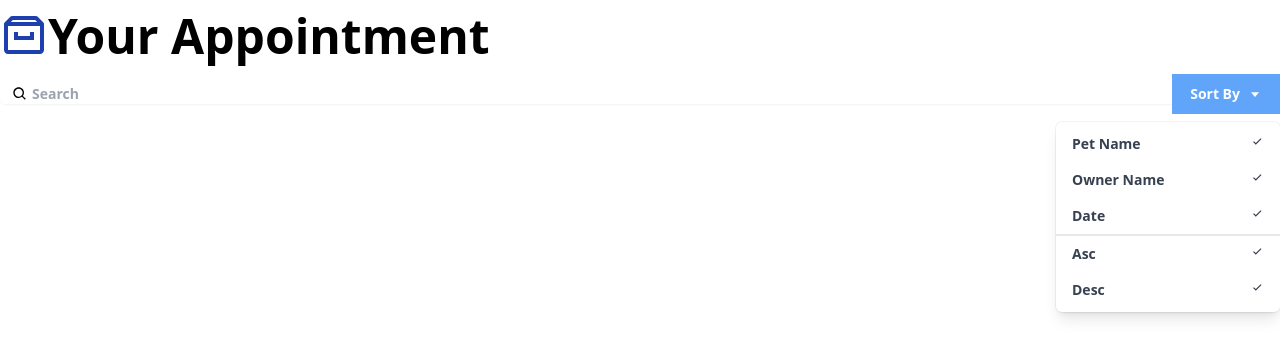
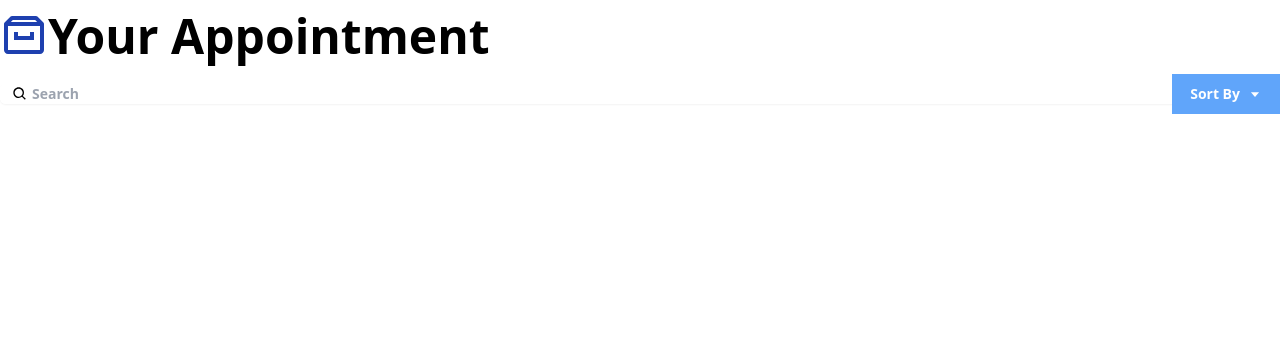
Before and after one commit to HimashaNethmini/react-learning, a React (Create React App) app: page / in a window 1280 px wide. Shown: the top 358 px of the page. Built offline with nearby package versions, Linux system fonts and the light colour scheme.

Commit message:
add a sorting with clickable button

```diff
--- a/src/components/Search.js
+++ b/src/components/Search.js
@@ -1,53 +1,93 @@
-import { BiSearch, BiCaretDown, BiCheck } from "react-icons/bi"
 
-// dropdown function
-const DropDown = () =>{
-return (
+import { useState, useEffect, useRef } from "react";
+import { BiSearch, BiCaretDown, BiCheck } from "react-icons/bi";
+
+// Dropdown function
+const DropDown = ({ selectedOption, onSelectOption }) => {
+  const options = [
+    { label: 'Pet Name', value: 'pet_name' },
+    { label: 'Owner Name', value: 'owner_name' },
+    { label: 'Date', value: 'date' },
+    { label: 'Asc', value: 'asc' },
+    { label: 'Desc', value: 'desc' },
+  ];
+
+  return (
     <div className="origin-top-right absolute right-0 mt-2 w-56
       rounded-md shadow-lg bg-white ring-1 ring-black ring-opacity-5">
       <div className="py-1" role="menu" aria-orientation="vertical" aria-labelledby="options-menu">
-        <div
-          className="px-4 py-2 text-sm text-gray-700 hover:bg-gray-100 hover:text-gray-900 flex justify-between cursor-pointer"
-          role="menuitem">Pet Name <BiCheck /></div>
-        <div
-          className="px-4 py-2 text-sm text-gray-700 hover:bg-gray-100 hover:text-gray-900 flex justify-between cursor-pointer"
-          role="menuitem">Owner Name  <BiCheck /></div>
-        <div
-          className="px-4 py-2 text-sm text-gray-700 hover:bg-gray-100 hover:text-gray-900 flex justify-between cursor-pointer"
-          role="menuitem">Date <BiCheck /></div>
-        <div
-          className="px-4 py-2 text-sm text-gray-700 hover:bg-gray-100 hover:text-gray-900 flex justify-between cursor-pointer border-gray-1 border-t-2"
-          role="menuitem">Asc <BiCheck /></div>
-        <div
-          className="px-4 py-2 text-sm text-gray-700 hover:bg-gray-100 hover:text-gray-900 flex justify-between cursor-pointer"
-          role="menuitem">Desc <BiCheck /></div>
+        {options.map((option) => (
+          <div
+            key={option.value}
+            onClick={() => onSelectOption(option.value)}
+            className="px-4 py-2 text-sm text-gray-700 hover:bg-gray-100 hover:text-gray-900 flex justify-between cursor-pointer"
+            role="menuitem">
+            {option.label}
+            {selectedOption === option.value && <BiCheck />}
+          </div>
+        ))}
       </div>
     </div>
-)
-}
+  );
+};
 
 const Search = () => {
+  const [isDropdownOpen, setIsDropdownOpen] = useState(false);
+  const [selectedOption, setSelectedOption] = useState('pet_name');
+  const dropdownRef = useRef(null);
+
+  // Handle clicking outside the dropdown to close it
+  const handleClickOutside = (event) => {
+    if (dropdownRef.current && !dropdownRef.current.contains(event.target)) {
+      setIsDropdownOpen(false);
+    }
+  };
+
+  useEffect(() => {
+    document.addEventListener("mousedown", handleClickOutside);
+    return () => {
+      document.removeEventListener("mousedown", handleClickOutside);
+    };
+  }, []);
+
+  // Handle dropdown toggle
+  const toggleDropdown = () => {
+    setIsDropdownOpen((prev) => !prev);
+  };
+
+  // Handle option selection
+  const handleSelectOption = (option) => {
+    setSelectedOption(option);
+    setIsDropdownOpen(false);
+  };
+
   return (
-    <div className="py-5">
+    <div className="py-5" ref={dropdownRef}>
       <div className="mt-1 relative rounded-md shadow-sm">
         <div className="absolute inset-y-0 left-0 pl-3 flex items-center pointer-events-none">
           <BiSearch />
           <label htmlFor="query" className="sr-only" />
         </div>
-        <input type="text" name="query" id="query" value=""
+        <input type="text" name="query" id="query"
           className="pl-8 rounded-md focus:ring-indigo-500 focus:border-indigo-500 block w-full sm:text-sm border-gray-300" placeholder="Search" />
         <div className="absolute inset-y-0 right-0 flex items-center">
           <div>
             <button type="button"
-              className="justify-center px-4 py-2 bg-blue-400 border-2 border-blue-400 text-sm text-white hover:bg-blue-700 focus:outline-none focus:ring-2 focus:ring-offset-2 flex items-center" id="options-menu" aria-haspopup="true" aria-expanded="true">
+              className="justify-center px-4 py-2 bg-blue-400 border-2 border-blue-400 text-sm text-white hover:bg-blue-700 focus:outline-none focus:ring-2 focus:ring-offset-2 flex items-center"
+              id="options-menu" aria-haspopup="true" aria-expanded="true" onClick={toggleDropdown}>
               Sort By <BiCaretDown className="ml-2" />
             </button>
-            <DropDown/>
+            {isDropdownOpen && (
+              <DropDown
+                selectedOption={selectedOption}
+                onSelectOption={handleSelectOption}
+              />
+            )}
           </div>
         </div>
       </div>
     </div>
-  )
-}
+  );
+};
 
-export default Search
+export default Search;
```
